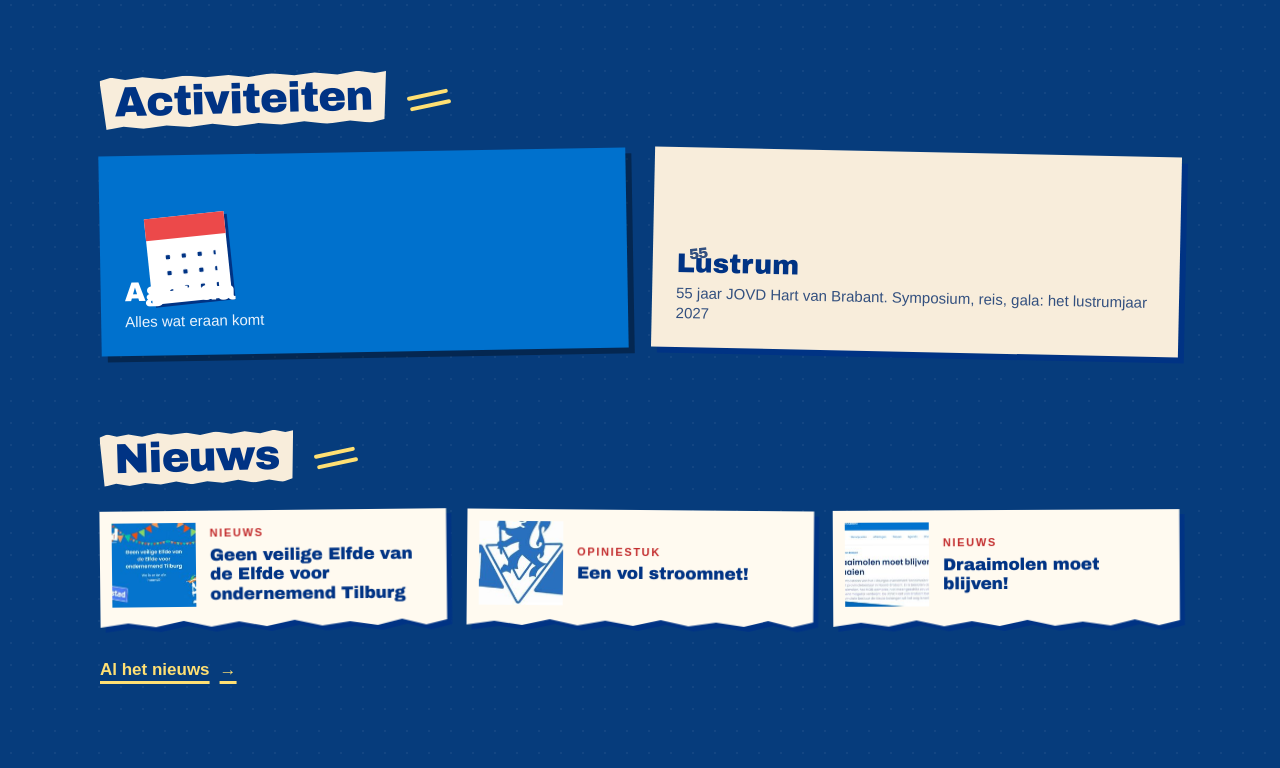
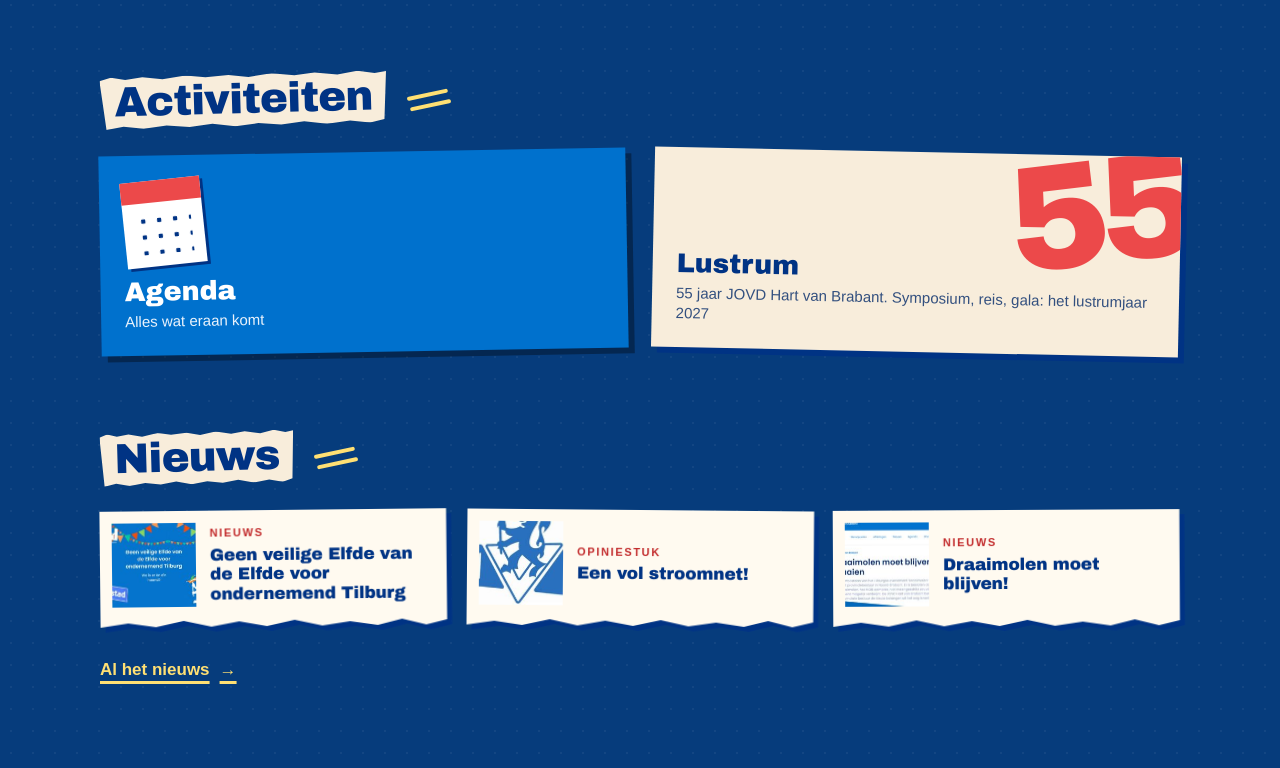
Before and after one commit to julian08100/jovdhvb, a plain HTML site: page index.html in a window 1280 px wide. Shown: the part 1920-2688 px from the top of the page. Drawn offline with Linux system fonts and the light colour scheme.

Commit message:
Startpagina: tegels Agenda/Lustrum en nieuwstitels gerepareerd
- .tile span trof ook de decoratieve .cal en .big55 (kalender over 'Agenda', 55 klein en grijs)
- nieuwstitels verdwenen in Chrome na de reveal (filter+clip-path+rotate): eigen laag via translateZ(0)

Co-Authored-By: Claude Opus 5.5 <noreply@anthropic.com>

```diff
--- a/index.html
+++ b/index.html
@@ -265,15 +265,15 @@ a{-webkit-tap-highlight-color:transparent}
 .tiles{display:grid;grid-template-columns:1fr 1fr;gap:16px}
 .tile{position:relative;overflow:hidden;min-height:190px;padding:16px 15px 15px;text-decoration:none;display:flex;flex-direction:column;justify-content:flex-end;transition:transform .15s,box-shadow .15s}
 .tile b{display:block;font-family:var(--disp);font-weight:900;font-size:21px;line-height:1.05;position:relative}
-.tile span{display:block;font-size:13.5px;line-height:1.35;margin-top:5px;position:relative}
+.tile>span:not([aria-hidden]){display:block;font-size:13.5px;line-height:1.35;margin-top:5px;position:relative}
 .tile:active{transform:translate(3px,3px)}
 .t-agenda{background:var(--blue);color:#fff;box-shadow:6px 6px 0 #00000059;transform:rotate(-1deg)}
-.t-agenda span{color:#eaf3fc}
+.t-agenda>span:not([aria-hidden]){color:#eaf3fc}
 .cal{position:absolute;top:16px;left:15px;width:52px;height:56px;background:#fff;box-shadow:3px 3px 0 var(--ink);transform:rotate(-5deg)}
 .cal:before{content:'';position:absolute;left:0;right:0;top:0;height:15px;background:var(--red)}
 .cal:after{content:'';position:absolute;left:8px;right:8px;top:22px;bottom:8px;background:radial-gradient(circle,var(--ink) 2.2px,transparent 2.6px) 0 0/12px 12px}
 .t-lustrum{background:var(--cream);color:var(--ink);box-shadow:6px 6px 0 var(--ink);transform:rotate(1.2deg)}
-.t-lustrum span{color:#33507f}
+.t-lustrum>span:not([aria-hidden]){color:#33507f}
 .big55{position:absolute;top:-18px;right:-10px;font-family:var(--disp);font-weight:900;font-size:96px;line-height:1;color:var(--red);letter-spacing:-.06em;transform:rotate(-8deg)}
 
 /* ---------- nieuws ---------- */
@@ -284,7 +284,8 @@ a{-webkit-tap-highlight-color:transparent}
 .knip img{width:84px;height:84px;object-fit:cover}
 .knip small{display:block;font-size:11px;font-weight:bold;letter-spacing:.15em;text-transform:uppercase;color:var(--rd)}
 .knip b{display:block;font-family:var(--disp);font-weight:900;font-size:17px;line-height:1.15;margin-top:4px;letter-spacing:-.01em}
-.knip a:active{transform:translate(2px,2px)}
+.knip a{transform:translateZ(0)} /* eigen laag: Chrome tekende de tekst niet na de reveal (filter+clip-path+rotate) */
+.knip a:active{transform:translate(2px,2px) translateZ(0)}
 .allnews{display:inline-flex;align-items:center;gap:10px;min-height:48px;margin-top:20px;color:var(--yellow);font-weight:bold;font-size:17px;text-decoration:underline;text-decoration-thickness:3px;text-underline-offset:6px}
 
 /* ---------- footer ---------- */
@@ -369,7 +370,7 @@ a{-webkit-tap-highlight-color:transparent}
   .sec{padding-top:80px}
   .tiles{gap:26px}
   .tile{min-height:200px;padding:24px}
-  .tile b{font-size:27px}.tile span{font-size:15px}
+  .tile b{font-size:27px}.tile>span:not([aria-hidden]){font-size:15px}
   .cal{top:24px;left:24px;width:80px;height:86px}
   .cal:before{height:22px}
   .cal:after{top:32px;left:12px;right:12px;bottom:12px;background-size:16px 16px}
@@ -393,7 +394,7 @@ a{-webkit-tap-highlight-color:transparent}
   .tile{min-height:120px}
   .t-agenda{padding-left:86px}
   .big55{font-size:84px;top:-12px}
-  .t-lustrum b,.t-lustrum span{max-width:64%}
+  .t-lustrum b,.t-lustrum>span:not([aria-hidden]){max-width:64%}
 }
 @media (max-width:359px){
   .ev{grid-template-columns:84px minmax(0,1fr)}
```
